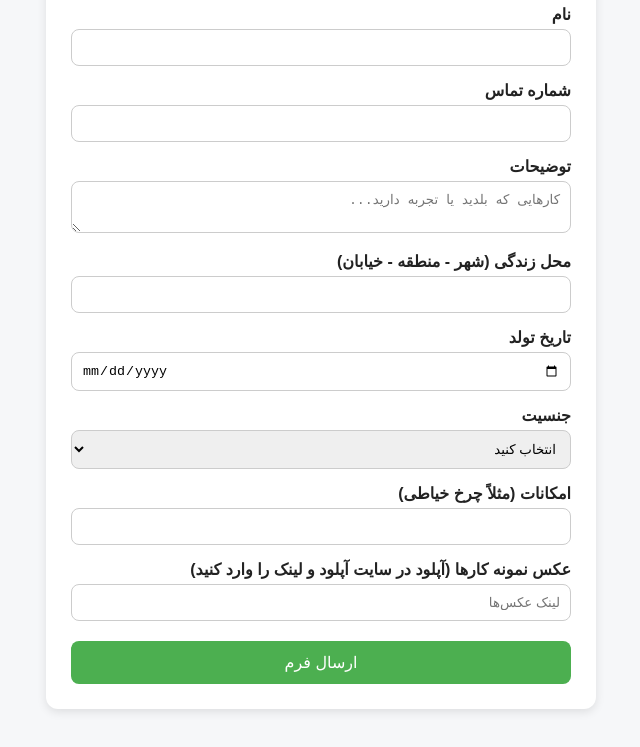
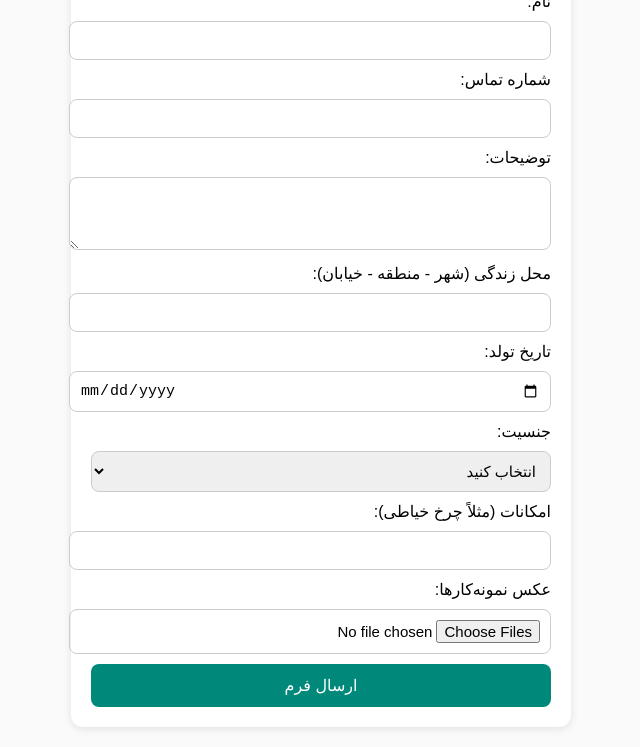
Before and after one commit to momenimohammad23/kar, a plain HTML site: page index.html in a window 1280 px wide. Shown: the part 116-863 px from the top of the page, without its empty margins (319-959 px from the left). Drawn offline with Linux system fonts and the light colour scheme.

Commit message:
Update index.html

```diff
--- a/index.html
+++ b/index.html
@@ -7,106 +7,89 @@
   <style>
     body {
       font-family: sans-serif;
-  background: #f6f7f9;
+      background: #fafafa;
       padding: 20px;
-  color: #222;
-}
-form {
       max-width: 500px;
       margin: auto;
-  background: #fff;
-  padding: 25px;
+    }
+    h2 { text-align: center; color: #333; }
+    form {
+      background: white;
       border-radius: 12px;
-  box-shadow: 0 3px 10px rgba(0,0,0,0.1);
-}
-h2 {
-  text-align: center;
-  color: #333;
-}
-label {
-  display: block;
-  margin-top: 15px;
-  font-weight: bold;
+      box-shadow: 0 2px 8px rgba(0,0,0,0.1);
+      padding: 20px;
     }
     input, textarea, select {
       width: 100%;
+      margin: 10px 0;
       padding: 10px;
+      border-radius: 8px;
       border: 1px solid #ccc;
-  border-radius: 8px;
-  margin-top: 5px;
-  box-sizing: border-box;
+      font-size: 15px;
     }
     button {
       width: 100%;
-  background: #4CAF50;
+      background: #00897b;
       color: white;
+      padding: 12px;
       border: none;
-  padding: 12px;
       border-radius: 8px;
       font-size: 16px;
       cursor: pointer;
-  margin-top: 20px;
     }
-button:hover {
-  background: #45a049;
-}
+    button:hover { background: #00796b; }
   </style>
 </head>
 <body>
+  <h2>فرم همکاری در منزل</h2>
+  <form id="myForm">
+    <label>نام:</label>
+    <input type="text" name="name">
 
-<form id="jobForm">
-  <h2>فرم همکاری در منزل</h2>
+    <label>شماره تماس:</label>
+    <input type="tel" name="phone">
 
-  <label>نام</label>
-  <input type="text" name="name" required>
+    <label>توضیحات:</label>
+    <textarea name="desc" rows="3"></textarea>
 
-  <label>شماره تماس</label>
-  <input type="tel" name="phone" required pattern="[0-9]{10,}">
+    <label>محل زندگی (شهر - منطقه - خیابان):</label>
+    <input type="text" name="address">
 
-  <label>توضیحات</label>
-  <textarea name="desc" required placeholder="کارهایی که بلدید یا تجربه دارید..."></textarea>
+    <label>تاریخ تولد:</label>
+    <input type="date" name="birthday">
 
-  <label>محل زندگی (شهر - منطقه - خیابان)</label>
-  <input type="text" name="address" required>
-
-  <label>تاریخ تولد</label>
-  <input type="date" name="birth" required>
-
-  <label>جنسیت</label>
-  <select name="gender" required>
+    <label>جنسیت:</label>
+    <select name="gender">
       <option value="">انتخاب کنید</option>
-    <option>زن</option>
-    <option>مرد</option>
+      <option value="زن">زن</option>
+      <option value="مرد">مرد</option>
     </select>
 
-  <label>امکانات (مثلاً چرخ خیاطی)</label>
-  <input type="text" name="tools" required>
+    <label>امکانات (مثلاً چرخ خیاطی):</label>
+    <input type="text" name="tools">
 
-  <label>عکس نمونه کارها (آپلود در سایت آپلود و لینک را وارد کنید)</label>
-  <input type="url" name="sample" placeholder="لینک عکس‌ها" required>
+    <label>عکس نمونه‌کارها:</label>
+    <input type="file" name="photos" multiple accept="image/*">
 
     <button type="submit">ارسال فرم</button>
   </form>
 
   <script>
-document.getElementById("jobForm").addEventListener("submit", function(e){
+    const scriptURL = "https://script.google.com/macros/s/AKfycbxPTgjX_2-85byk-9nCKgCLl9rBqZ1G3PEzmw4-mTixFC3bzDap6duRNsTnwUfu1lDF/exec";
+
+    document.getElementById("myForm").addEventListener("submit", async (e) => {
       e.preventDefault();
+      const form = e.target;
+      const formData = new FormData(form);
 
-  const data = Object.fromEntries(new FormData(this).entries());
-
-  fetch("https://script.google.com/macros/s/AKfycbxPTgjX_2-85byk-9nCKgCLl9rBqZ1G3PEzmw4-mTixFC3bzDap6duRNsTnwUfu1lDF/exec", {
-    method: "POST",
-    body: JSON.stringify(data)
-  }).then(res => res.text()).then(txt => {
-    if (txt === "OK") {
-      alert("✅ فرم شما با موفقیت ارسال شد. با شما تماس گرفته خواهد شد.");
-      document.getElementById("jobForm").reset();
+      const res = await fetch(scriptURL, { method: "POST", body: formData });
+      if (res.ok) {
+        alert("فرم با موفقیت ارسال شد 🌸");
+        form.reset();
       } else {
-      alert("❌ خطا در ارسال فرم. لطفاً دوباره تلاش کنید.");
+        alert("خطا در ارسال فرم، لطفاً دوباره تلاش کنید.");
       }
     });
-});
   </script>
-
 </body>
 </html>
```
Lines whose indentation alone changed are shown as unchanged.
